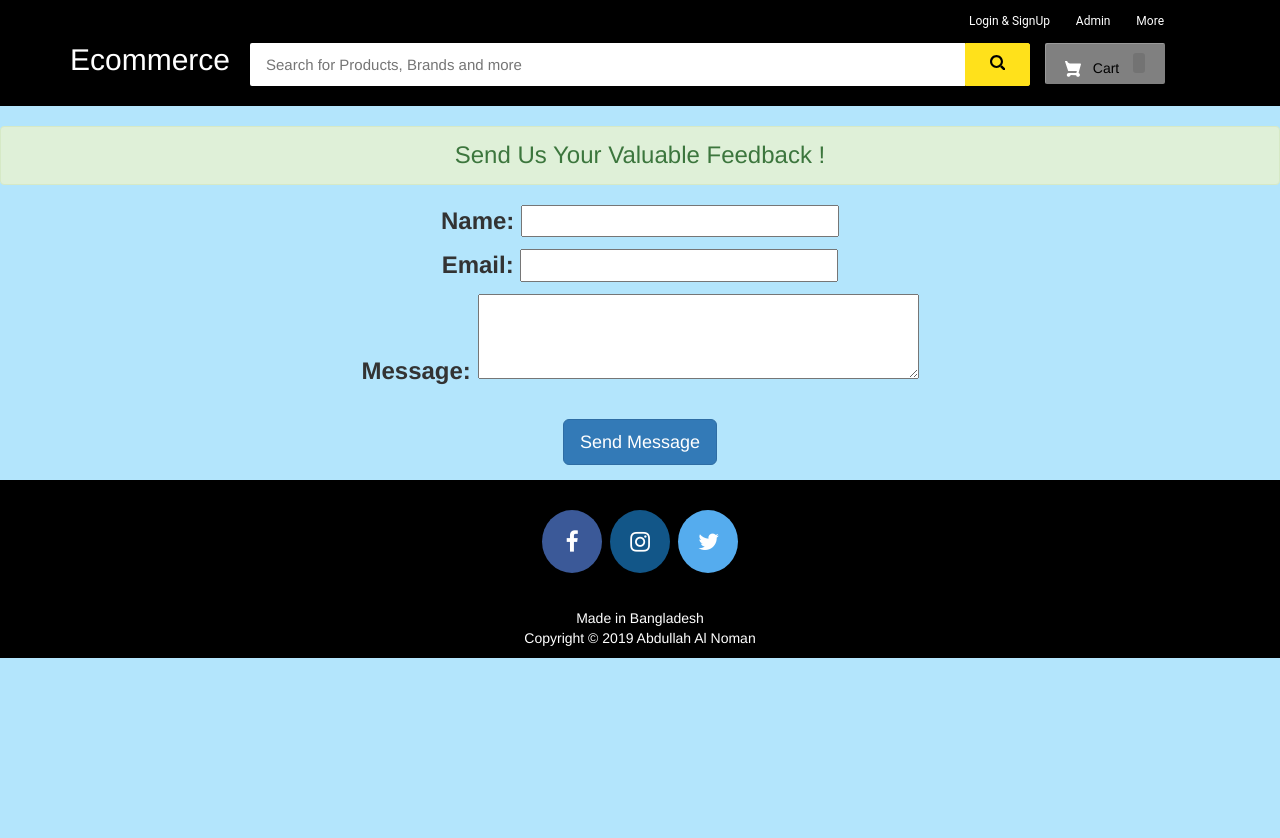
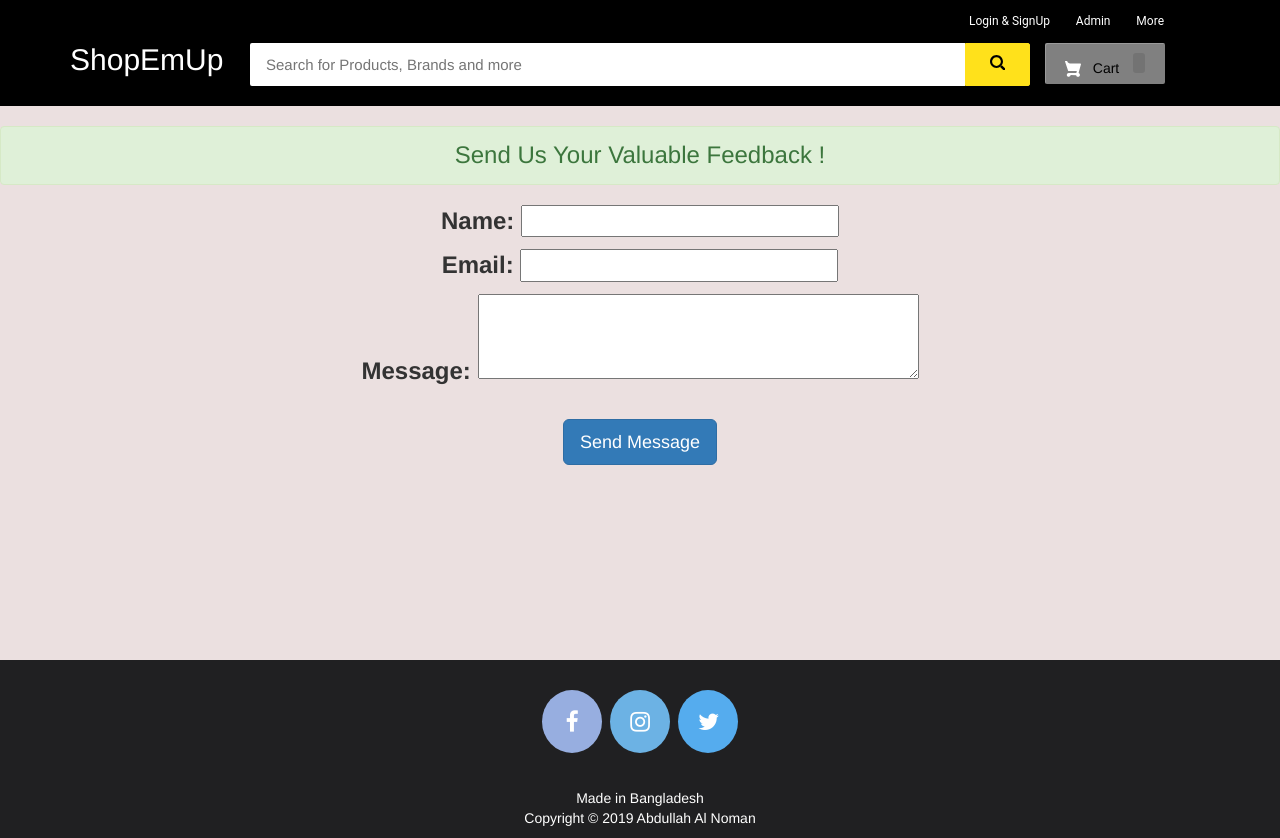
Before and after one commit to noman93/Ecommerce-Website-In-django, a Django app: page /contactus in a window 1280 px wide. Before the commit the page ends 658 px from the top, so only its background shows below. Run offline with Django 3.2, Linux system fonts and the light colour scheme; some libraries are stand-ins or nearby versions.

Commit message:
Add files via upload

```diff
--- a/templates/ecom/aboutus.html
+++ b/templates/ecom/aboutus.html
@@ -4,9 +4,9 @@
 <head>
     <meta charset="utf-8">
     <meta name="viewport" content="width=device-width, initial-scale=1, shrink-to-fit=no">
-    <title>LazyCoder || sumit</title>
+    <title>Gear Up Yourself</title>
 
-    <title>sumit</title>
+
     <style media="screen">
         .footer {
             position: fixed;
--- a/templates/ecom/admin_dashboard_cards.html
+++ b/templates/ecom/admin_dashboard_cards.html
@@ -3,7 +3,7 @@
 
 <head>
     <meta charset="utf-8">
-    <title></title>
+    <title>Gear Up Yourself</title>
 
     <style media="screen">
         .market-update-block {
--- a/templates/ecom/admin_view_booking.html
+++ b/templates/ecom/admin_view_booking.html
@@ -20,10 +20,7 @@
         }
     </style>
 </head>
-<!--
-written By : sumit kumar
-facebook : fb.com/sumit.luv
--->
+
 <div class="container">
     <div class="panel panel-primary">
         <div class="panel-heading">
--- a/templates/ecom/contactus.html
+++ b/templates/ecom/contactus.html
@@ -2,14 +2,70 @@
 <html lang="en" dir="ltr">
 
 <head>
+
     <meta name="viewport" content="width=device-width, initial-scale=1, shrink-to-fit=no">
 
-    <title>LazyCoder || sumit</title>
+    <title>Ecommerce By Noman</title>
+
+    <style>
+        body {
+            background-color: #B3E5FC;
+        }
+
+        footer {
+            padding: 0px 0px 0px 0px;
+            background-color: black;
+            margin: 0px;
+        }
+
+        #ftr {
+            padding: 20px;
+        }
+
+        .fa {
+            font-size: 23px;
+            width: 60px;
+            text-align: center;
+            text-decoration: none;
+            margin: 5px 2px;
+            border-radius: 50%;
+        }
+
+        .fa:hover {
+            opacity: 0.5;
+            text-decoration: none;
+        }
+
+        .fa-facebook {
+            background: #3B5998;
+            color: white;
+            margin-top: 30px;
+        }
+
+        .fa-whatsapp {
+            background: #25d366;
+            color: white;
+        }
+
+        .fa-twitter {
+            background: #55ACEE;
+            color: white;
+        }
+
+        .fa-instagram {
+            background: #125688;
+            color: white;
+        }
+
+        p {
+            text-align: center;
+        }
+    </style>
 
 
 </head>
 
-<body style="background-color: #B3E5FC;">
+<body>
 
     {%if request.user.is_authenticated%} {% include "ecom/customer_navbar.html" %} {%else%} {% include "ecom/navbar.html" %} {%endif%}
 
@@ -28,7 +84,9 @@
             </div>
         </form>
     </center>
-    {% include "ecom/footer.html" %}
+
+
+    <br><br><br><br><br><br><br><br><br> {% include "ecom/footer.html" %}
 </body>
 
 
--- a/templates/ecom/contactussuccess.html
+++ b/templates/ecom/contactussuccess.html
@@ -6,7 +6,7 @@
     <meta name="viewport" content="width=device-width, initial-scale=1, shrink-to-fit=no">
 
 
-    <title>LazyCoder || sumit</title>
+    <title>Ecommerce By Noman</title>
     <style media="screen">
         .jumbotron {
             margin-bottom: 0px;
--- a/templates/ecom/customer_home.html
+++ b/templates/ecom/customer_home.html
@@ -31,7 +31,7 @@
     }
 
     body {
-        background-color: #020517;
+        background-color: #07031c;
     }
 
     .page-wrapper {
@@ -364,8 +364,7 @@
 
 {%else%}
 <h3 style="text-align:center; color:yellow;">No Search Found</h3>
-{%endif%}
-{% if messages %} {% for message in messages %} alert('{{message}}'); {% endfor %} {% endif %}
+{%endif%} {% if messages %} {% for message in messages %} alert('{{message}}'); {% endfor %} {% endif %}
 
 <br><br><br>
 <br><br><br><br><br><br><br><br><br><br><br><br> {% endblock content %}
--- a/templates/ecom/edit_profile.html
+++ b/templates/ecom/edit_profile.html
@@ -90,5 +90,4 @@
     </div>
 </form>
 
-
-{% endblock content %}
+{% include "ecom/footer.html" %} {% endblock content %}
--- a/templates/ecom/footer.html
+++ b/templates/ecom/footer.html
@@ -14,7 +14,7 @@
 
         footer {
             padding: 0px 0px 0px 0px;
-            background-color: black;
+            background-color: rgb(32, 32, 34);
             margin: 0px;
         }
 
@@ -34,7 +34,7 @@
         }
 
         .fa-facebook {
-            background: #3B5998;
+            background: #97aee0;
             color: white;
             margin-top: 30px;
         }
@@ -50,7 +50,7 @@
         }
 
         .fa-instagram {
-            background: #125688;
+            background: #6cb2e4;
             color: white;
         }
 
--- a/templates/ecom/homebase.html
+++ b/templates/ecom/homebase.html
@@ -4,12 +4,12 @@
 
 <head>
     <meta charset="utf-8">
-    <title>Ecommerce By Noman</title>
+    <title>Gear Up Yourself</title>
 
 </head>
 
 <body>
-    {%if request.user.is_authenticated%} {% include "ecom/customer_navbar.html" %} {%else%} {% include "ecom/navbar.html" %} {%endif%} {%block content%} {%endblock content%} {% include "ecom/footer.html" %}
+    {%if request.user.is_authenticated%} {% include "ecom/customer_navbar.html" %} {%else%} {% include "ecom/navbar.html" %} {%endif%} {%block content%} {%endblock content%}
 </body>
 
 
--- a/templates/ecom/index.html
+++ b/templates/ecom/index.html
@@ -29,7 +29,7 @@
     }
 
     body {
-        background-color: #8c9eff;
+        background-color: #2e2f33;
     }
 
     .page-wrapper {
@@ -337,7 +337,7 @@
                             </div>
 
                             <a class="cart" href="{% url 'add-to-cart' p.id  %}">
-                                <span class="price">$ {{p.price}}</span>
+                                <span class="price">${{p.price}}</span>
                                 <span class="add-to-cart">
                     <span class="txt">Add in cart</span>
                                 </span>
@@ -362,4 +362,4 @@
 {%endif%} {%if messages %} {%for message in messages %} alert('{{message}}'); {% endfor %} {% endif %}
 
 <br><br><br>
-<br><br><br><br><br><br><br><br><br><br><br><br> {% endblock content %}
+<br><br><br><br><br><br><br><br><br><br><br><br> {% include "ecom/footer.html" %} {% endblock content %}
--- a/templates/ecom/my_profile.html
+++ b/templates/ecom/my_profile.html
@@ -3,15 +3,15 @@
 
 <style media="screen">
     body {
-        background-color: #8c9eff;
+        background-color: #dbfff0;
     }
 
     .button {
         display: inline-block;
         border-radius: 4px;
-        background-color: #f4511e;
+        background-color: #a59e9c;
         border: none;
-        color: #FFFFFF;
+        color: #353030;
         text-align: center;
         font-size: 28px;
         padding: 20px;
--- a/templates/ecom/navbar.html
+++ b/templates/ecom/navbar.html
@@ -1,4 +1,5 @@
 <html>
+
 <head>
     <link rel="stylesheet" href="https://maxcdn.bootstrapcdn.com/bootstrap/3.3.0/css/bootstrap.min.css">
     <!-- jQuery library -->
@@ -176,17 +177,16 @@ body {
             .largenav {
                 display: block
             }
-
             .smallnav {
                 display: none
             }
-
             .smallsearch {
                 margin: 0px
             }
         }
     </style>
 </head>
+
 <body>
     <div id="navbar">
         <div class="container">
@@ -211,12 +211,12 @@ body {
             </div>
             <div class="row row2">
                 <div class="col-sm-2">
-                <h2 style="margin:0px;"><a style="text-decoration:none; color:white;" href="/"><span class="largenav">Ecommerce </span></a></h2>
+                    <h2 style="margin:0px;"><a style="text-decoration:none; color:white;" href="/"><span class="largenav">ShopEmUp </span></a></h2>
                 </div>
 
 
                 <div class="navbar-search smallsearch col-sm-8 col-xs-11">
-              <form  action="/search" method="get">
+                    <form action="/search" method="get">
                         <div class="row"> <input class="navbar-input col-xs-11" type="search" placeholder="Search for Products, Brands and more" name="query" id="query">
                             <button class="navbar-button col-xs-1" type="submit">
                     <svg width="15px" height="15px">
@@ -228,15 +228,17 @@ body {
                 </div>
 
 
-            <div class="cart1 largenav col-sm-2"> <a class="cart-button" href="/cart"> <svg class="cart-svg " width="16 " height="16 " viewBox="0 0 16 16 ">
+                <div class="cart1 largenav col-sm-2">
+                    <a class="cart-button" href="/cart"> <svg class="cart-svg " width="16 " height="16 " viewBox="0 0 16 16 ">
                         <path d="M15.32 2.405H4.887C3 2.405 2.46.805 2.46.805L2.257.21C2.208.085 2.083 0 1.946 0H.336C.1 0-.064.24.024.46l.644 1.945L3.11 9.767c.047.137.175.23.32.23h8.418l-.493 1.958H3.768l.002.003c-.017 0-.033-.003-.05-.003-1.06 0-1.92.86-1.92 1.92s.86 1.92 1.92 1.92c.99 0 1.805-.75 1.91-1.712l5.55.076c.12.922.91 1.636 1.867 1.636 1.04 0 1.885-.844 1.885-1.885 0-.866-.584-1.593-1.38-1.814l2.423-8.832c.12-.433-.206-.86-.655-.86 " fill="#fff "></path>
-                    </svg> Cart <span class="item-number ">{{ product_count_in_cart }}</span> </a> </div>
+                    </svg> Cart <span class="item-number ">{{ product_count_in_cart }}</span> </a>
+                </div>
             </div>
         </div>
     </div>
 
     <script>
-$(document).ready(function(){
+        $(document).ready(function() {
 
             function openNav() {
                 document.getElementById("mySidenav").style.width = "70%";
@@ -254,4 +256,5 @@ document.body.style.backgroundColor = "rgba(0,0,0,0)";
     </script>
 
 </body>
+
 </html>
```
Also changed, not shown: templates/ecom/admin_base.html (+7 -8 lines), templates/ecom/adminlogin.html (+7 -10 lines), templates/ecom/customer_base.html (+5 -4 lines), templates/ecom/customer_navbar.html (+9 -7 lines), templates/ecom/my_order.html (+6 -13 lines), templates/ecom/send_feedback.html (+6 -5 lines). Lines whose indentation alone changed are shown as unchanged.
